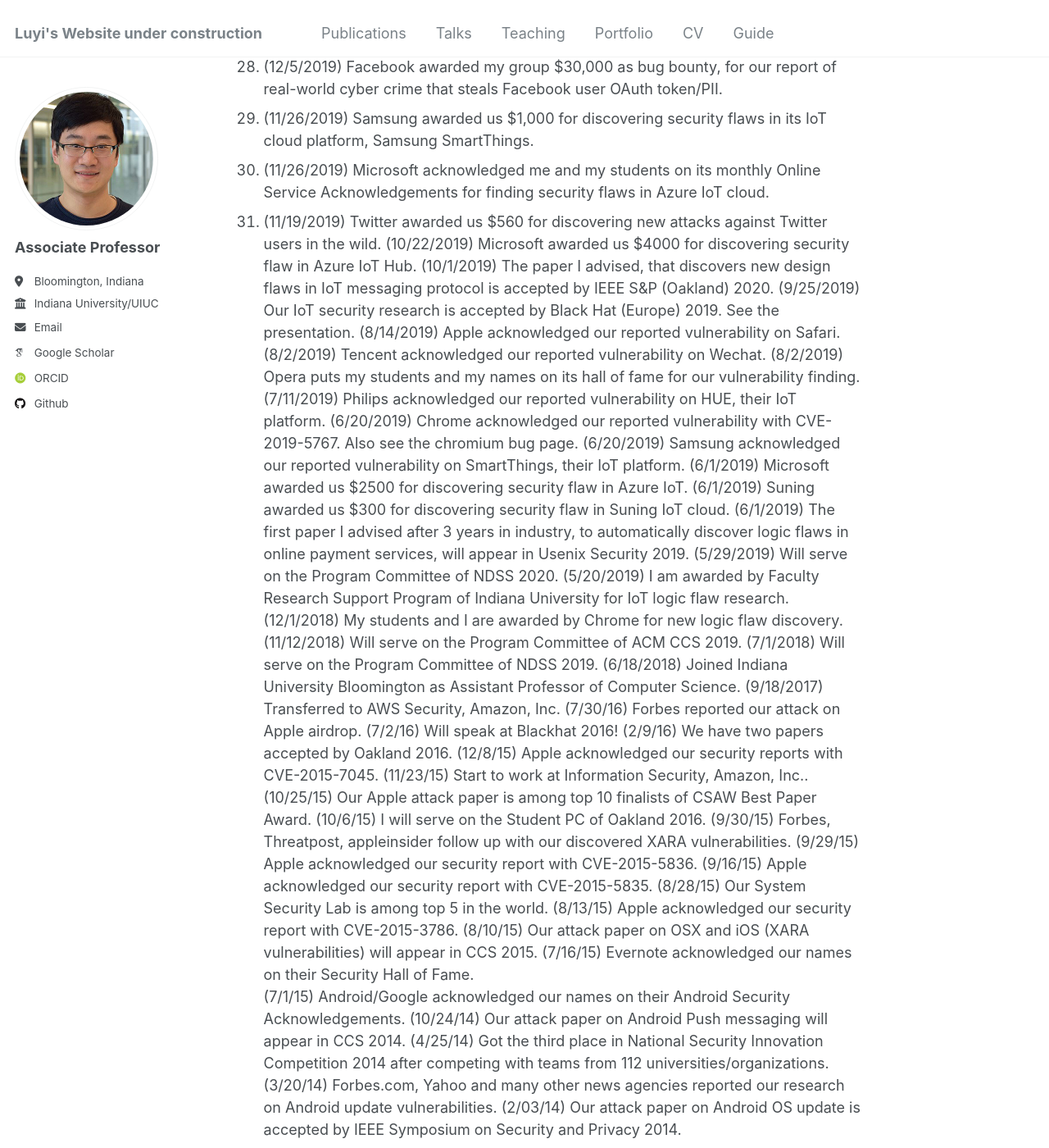
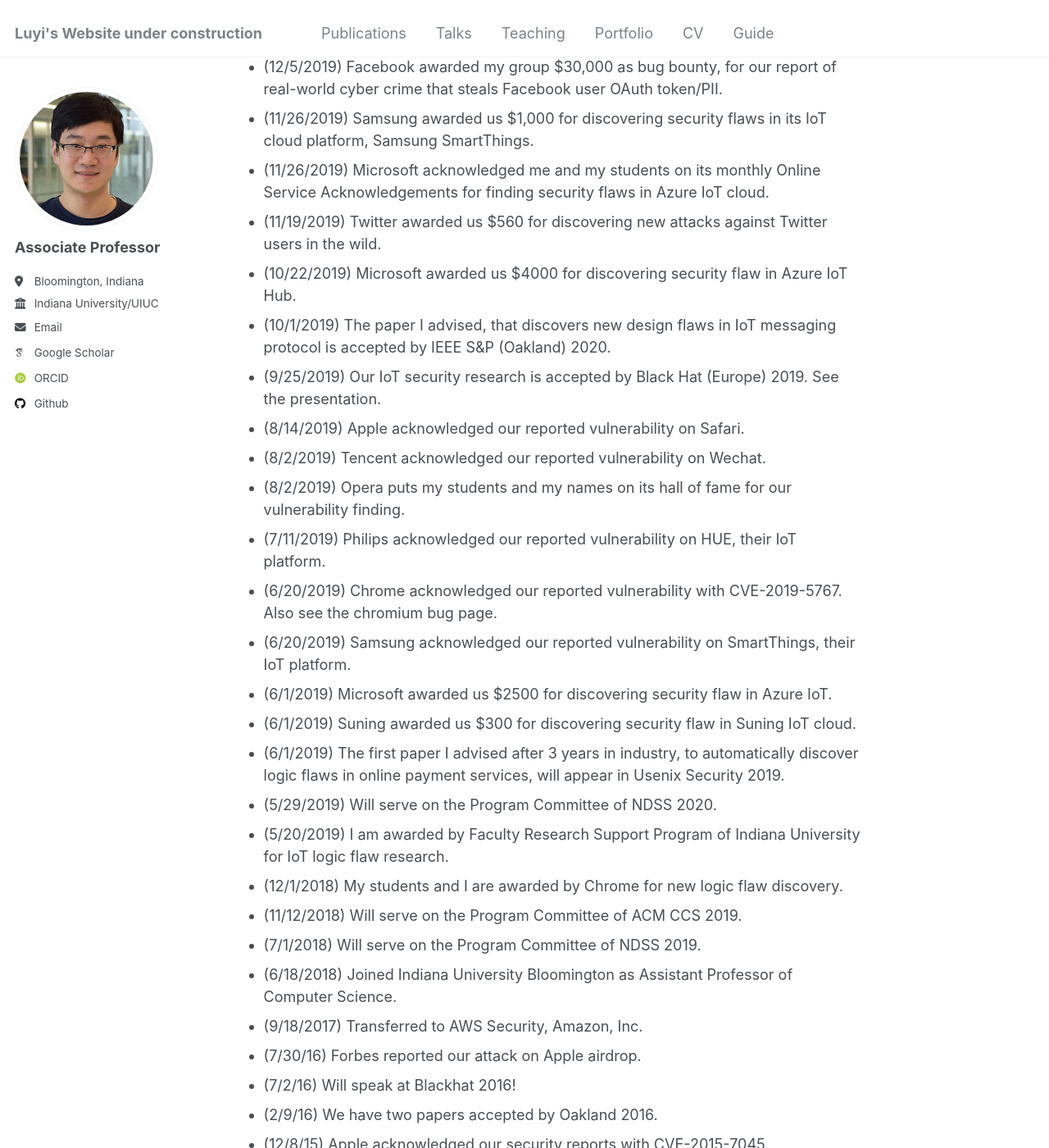
Before and after one commit to luyixing/luyixing.github.io, a Jekyll site: the page built from _pages/about.md, in a window 1280 px wide and 1400 px high, scrolled down 2934 px. Shown: the whole window at 82% size. Built offline with Jekyll 4.4.1, drawn with Linux system fonts in a browser that asks for light colours; some web fonts are replaced; some of the changed text lies outside the part shown.

Commit message:
Update about.md

```diff
--- a/_pages/about.md
+++ b/_pages/about.md
@@ -33,73 +33,73 @@ Research Areas & Interests:
 News
 ======
 
-1. (5/13/2024) I received Outstanding Junior Faculty Award of Indiana University Bloomington (class of 2024), among five awardees.
-2. (5/1/2024) I will speak at IEEE S&P '24.
-3. (5/1/2024) I joined the PC of PETS 2025.
-4. (4/1/2024) I am promoted to Associate Professor at IU (effective 7/1/2024).
-5. (2/26/2024) I founded and organized the Workshop on Security and Privacy in Standardized IoT co-located with NDSS '24 (SDIoTSec '24) to promote security research in IoT standards and standardized IoT together with Prof. L Jean Camp.
-6. (3/9/2023) Will join PC of PETS 2024!
-7. (3/1/2023) Will speak at Black Hat Asia 2023.
-8. (10/21/2023) Will join PC of WiSec 2023.
-9. (9/15/2022) Our IoT access-control research based on formal methods is accepted at Black Hat 22 (Europe). See the link. Congrats to my students Ze Jin and Yiwei who will present.
-10. (8/26/2022) Two IoT security papers to appear at ACM CCS 2022 (both focus on novel vulnerabilities/defenses: one based on formal reasoning, the other armed with formal proofs). Congrats to my students.
-11. (1/24/2022) I received an NSF CAREER award to investigate security of cloud-based IoT systems with novel formal methods.
-12. (7/2021) I received a Facebook research award (2021, Privacy Enhancing Technologies) to investigate cross-library data harvesting (XLDH) cybercrime. Our preliminary work entitled "Understanding Malicious Cross-library Data Harvesting on Android" is published at Usenix Security 2021.
-13. (6/9/2021) I received an NSF award (lead-PI) to further improve our formal verification tool named "VerioT" (see our Usenix Security 2020 paper) dedicated for verifying IoT protocols in real systems. The project is entitled "FMitF: Track II: Usability, Scalability, and Deployment Improvement of VerioT."
-14. (1/2021) I will serve on the TPC of ACM WiSec 2021.
+- (5/13/2024) I received Outstanding Junior Faculty Award of Indiana University Bloomington (class of 2024), among five awardees.
+- (5/1/2024) I will speak at IEEE S&P '24.
+- (5/1/2024) I joined the PC of PETS 2025.
+- (4/1/2024) I am promoted to Associate Professor at IU (effective 7/1/2024).
+- (2/26/2024) I founded and organized the Workshop on Security and Privacy in Standardized IoT co-located with NDSS '24 (SDIoTSec '24) to promote security research in IoT standards and standardized IoT together with Prof. L Jean Camp.
+- (3/9/2023) Will join PC of PETS 2024!
+- (3/1/2023) Will speak at Black Hat Asia 2023.
+- (10/21/2023) Will join PC of WiSec 2023.
+- (9/15/2022) Our IoT access-control research based on formal methods is accepted at Black Hat 22 (Europe). See the link. Congrats to my students Ze Jin and Yiwei who will present.
+- (8/26/2022) Two IoT security papers to appear at ACM CCS 2022 (both focus on novel vulnerabilities/defenses: one based on formal reasoning, the other armed with formal proofs). Congrats to my students.
+- (1/24/2022) I received an NSF CAREER award to investigate security of cloud-based IoT systems with novel formal methods.
+- (7/2021) I received a Facebook research award (2021, Privacy Enhancing Technologies) to investigate cross-library data harvesting (XLDH) cybercrime. Our preliminary work entitled "Understanding Malicious Cross-library Data Harvesting on Android" is published at Usenix Security 2021.
+- (6/9/2021) I received an NSF award (lead-PI) to further improve our formal verification tool named "VerioT" (see our Usenix Security 2020 paper) dedicated for verifying IoT protocols in real systems. The project is entitled "FMitF: Track II: Usability, Scalability, and Deployment Improvement of VerioT."
+- (1/2021) I will serve on the TPC of ACM WiSec 2021.
 (9/23/2020) Our work that studies the app-in-app paradigm (a.k.a. mini programs, Snap minis, iMessage apps, etc.) is accepted to Black Hat (europe) 2020. The emerging paradigm is seen in many popular social computing apps, e.g., Snapchat, Facebook, TikTok, iMessages, Wechat, Kodi, etc.
-15. (9/8/2020) Our paper that introduces the first systematic, automatic analysis on Apple kernel drivers is accepted to CCS 2020.
-16. (9/8/2020) Our paper that detects API misuses based on automatic NLP-based document analysis is accepted to CCS 2020.
-17. (6/15/2020) Our work that sheds lights on new security risks in IoT access delegation will appear in Usenix Security 2020.
-18. (6/5/2020) Congrats to our student Haoran Lu (co-advised with Prof. Xiaojing Liao), who publishes his first paper (as the first author) at CCS (2020).
-19. (3/29/2020) Apple acknowledged two macOS kernel vulnerabilities we found, with new CVE-2020-3851. See Apple security updates.
-20. (2/7/2020) Wired reported my recent work that caught a real-world cybercrime of Facebook data stealing.
-21. (2/7/2020) Facebook Bug Bounty Program highlighted the work of my team in its official 2019 (annual) review report.
-22. (1/27/2020) Apple assigned two CVEs for kernel vulnerabilities we discovered, which allow user-space applications on iOS/iPadOS/tvOS to execute arbitrary code with kernel privileges: CVE-2020-3834, CVE-2020-3858.
-23. (1/1/2020) My group received a total of $44,000+ bug bounties in 2019.
-24. (12/30/2019) Google awarded us $5,000 bug bounty for discovering malicious SDKs.
-25. (12/29/2019) Samsung awarded us another $1,000 bug bounty for discovering security flaws in its IoT cloud platform, Samsung SmartThings.
-26. (12/10/2019) Apple acknowledged kernel bug (CVE-2019-8836) we discovered, which affects iOS/iPadOS/watchOS/tvOS (see Apple security updates for iOS/iPadOS,  tvOS/watchOS).
-27. (12/6/2019) I will serve on the Program Committee of ACM CCS 2020.
-28. (12/5/2019) Facebook awarded my group $30,000 as bug bounty, for our report of real-world cyber crime that steals Facebook user OAuth token/PII.
-29. (11/26/2019) Samsung awarded us $1,000 for discovering security flaws in its IoT cloud platform, Samsung SmartThings.
-30. (11/26/2019) Microsoft acknowledged me and my students on its monthly Online Service Acknowledgements for finding security flaws in Azure IoT cloud.
-31. (11/19/2019) Twitter awarded us $560 for discovering new attacks against Twitter users in the wild.
-(10/22/2019) Microsoft awarded us $4000 for discovering security flaw in Azure IoT Hub.
-(10/1/2019) The paper I advised, that discovers new design flaws in IoT messaging protocol is accepted by IEEE S&P (Oakland) 2020.
-(9/25/2019) Our IoT security research is accepted by Black Hat (Europe) 2019. See the presentation.
-(8/14/2019) Apple acknowledged our reported vulnerability on Safari.
-(8/2/2019) Tencent acknowledged our reported vulnerability on Wechat.
-(8/2/2019) Opera puts my students and my names on its hall of fame for our vulnerability finding.
-(7/11/2019) Philips acknowledged our reported vulnerability on HUE, their IoT platform.
-(6/20/2019) Chrome acknowledged our reported vulnerability with CVE-2019-5767. Also see the chromium bug page.
-(6/20/2019) Samsung acknowledged our reported vulnerability on SmartThings, their IoT platform.
-(6/1/2019) Microsoft awarded us $2500 for discovering security flaw in Azure IoT.
-(6/1/2019) Suning awarded us $300 for discovering security flaw in Suning IoT cloud.
-(6/1/2019) The first paper I advised after 3 years in industry, to automatically discover logic flaws in online payment services, will appear in Usenix Security 2019.
-(5/29/2019) Will serve on the Program Committee of NDSS 2020.
-(5/20/2019) I am awarded by Faculty Research Support Program of Indiana University for IoT logic flaw research.
-(12/1/2018) My students and I are awarded by Chrome for new logic flaw discovery.
-(11/12/2018) Will serve on the Program Committee of ACM CCS 2019.
-(7/1/2018) Will serve on the Program Committee of NDSS 2019.
-(6/18/2018) Joined Indiana University Bloomington as Assistant Professor of Computer Science.
-(9/18/2017) Transferred to AWS Security, Amazon, Inc.
-(7/30/16) Forbes reported our attack on Apple airdrop.
-(7/2/16) Will speak at Blackhat 2016!
-(2/9/16) We have two papers accepted by Oakland 2016.
-(12/8/15) Apple acknowledged our security reports with CVE-2015-7045.
-(11/23/15) Start to work at Information Security, Amazon, Inc..
-(10/25/15) Our Apple attack paper is among top 10 finalists of CSAW Best Paper Award.
-(10/6/15) I will serve on the Student PC of Oakland 2016.
-(9/30/15) Forbes, Threatpost, appleinsider follow up with our discovered XARA vulnerabilities.﻿
-(9/29/15) Apple acknowledged our security report with CVE-2015-5836.
-(9/16/15) Apple acknowledged our security report with CVE-2015-5835.
-(8/28/15) Our System Security Lab is among top 5 in the world.
-(8/13/15) Apple acknow﻿ledged our security report with CVE-2015-3786.
-(8/10/15) Our attack paper on OSX and iOS (XARA vulnerabilities) will appear in CCS 2015.﻿
-(7/16/15) Evernote acknowledged our names on their Security Hall of Fame.
-(7/1/15) Android/Google acknowledged our names on their Android Security Acknowledgements.
-(10/24/14) Our attack paper on Android Push messaging will appear in CCS 2014.
-(4/25/14) Got the third place in National Security Innovation Competition 2014 after competing ﻿with﻿ teams from 112 universities/organizations.
-(3/20/14) Forbes.com, Yahoo and many other news agencies reported o﻿ur research on Android update vulnerabilities.
-(2/03/14) Our attack paper on Android OS update is accepted by IEEE Symposium on Security and Privacy 2014.
+- (9/8/2020) Our paper that introduces the first systematic, automatic analysis on Apple kernel drivers is accepted to CCS 2020.
+- (9/8/2020) Our paper that detects API misuses based on automatic NLP-based document analysis is accepted to CCS 2020.
+- (6/15/2020) Our work that sheds lights on new security risks in IoT access delegation will appear in Usenix Security 2020.
+- (6/5/2020) Congrats to our student Haoran Lu (co-advised with Prof. Xiaojing Liao), who publishes his first paper (as the first author) at CCS (2020).
+- (3/29/2020) Apple acknowledged two macOS kernel vulnerabilities we found, with new CVE-2020-3851. See Apple security updates.
+- (2/7/2020) Wired reported my recent work that caught a real-world cybercrime of Facebook data stealing.
+- (2/7/2020) Facebook Bug Bounty Program highlighted the work of my team in its official 2019 (annual) review report.
+- (1/27/2020) Apple assigned two CVEs for kernel vulnerabilities we discovered, which allow user-space applications on iOS/iPadOS/tvOS to execute arbitrary code with kernel privileges: CVE-2020-3834, CVE-2020-3858.
+- (1/1/2020) My group received a total of $44,000+ bug bounties in 2019.
+- (12/30/2019) Google awarded us $5,000 bug bounty for discovering malicious SDKs.
+- (12/29/2019) Samsung awarded us another $1,000 bug bounty for discovering security flaws in its IoT cloud platform, Samsung SmartThings.
+- (12/10/2019) Apple acknowledged kernel bug (CVE-2019-8836) we discovered, which affects iOS/iPadOS/watchOS/tvOS (see Apple security updates for iOS/iPadOS,  tvOS/watchOS).
+- (12/6/2019) I will serve on the Program Committee of ACM CCS 2020.
+- (12/5/2019) Facebook awarded my group $30,000 as bug bounty, for our report of real-world cyber crime that steals Facebook user OAuth token/PII.
+- (11/26/2019) Samsung awarded us $1,000 for discovering security flaws in its IoT cloud platform, Samsung SmartThings.
+- (11/26/2019) Microsoft acknowledged me and my students on its monthly Online Service Acknowledgements for finding security flaws in Azure IoT cloud.
+- (11/19/2019) Twitter awarded us $560 for discovering new attacks against Twitter users in the wild.
+- (10/22/2019) Microsoft awarded us $4000 for discovering security flaw in Azure IoT Hub.
+- (10/1/2019) The paper I advised, that discovers new design flaws in IoT messaging protocol is accepted by IEEE S&P (Oakland) 2020.
+- (9/25/2019) Our IoT security research is accepted by Black Hat (Europe) 2019. See the presentation.
+- (8/14/2019) Apple acknowledged our reported vulnerability on Safari.
+- (8/2/2019) Tencent acknowledged our reported vulnerability on Wechat.
+- (8/2/2019) Opera puts my students and my names on its hall of fame for our vulnerability finding.
+- (7/11/2019) Philips acknowledged our reported vulnerability on HUE, their IoT platform.
+- (6/20/2019) Chrome acknowledged our reported vulnerability with CVE-2019-5767. Also see the chromium bug page.
+- (6/20/2019) Samsung acknowledged our reported vulnerability on SmartThings, their IoT platform.
+- (6/1/2019) Microsoft awarded us $2500 for discovering security flaw in Azure IoT.
+- (6/1/2019) Suning awarded us $300 for discovering security flaw in Suning IoT cloud.
+- (6/1/2019) The first paper I advised after 3 years in industry, to automatically discover logic flaws in online payment services, will appear in Usenix Security 2019.
+- (5/29/2019) Will serve on the Program Committee of NDSS 2020.
+- (5/20/2019) I am awarded by Faculty Research Support Program of Indiana University for IoT logic flaw research.
+- (12/1/2018) My students and I are awarded by Chrome for new logic flaw discovery.
+- (11/12/2018) Will serve on the Program Committee of ACM CCS 2019.
+- (7/1/2018) Will serve on the Program Committee of NDSS 2019.
+- (6/18/2018) Joined Indiana University Bloomington as Assistant Professor of Computer Science.
+- (9/18/2017) Transferred to AWS Security, Amazon, Inc.
+- (7/30/16) Forbes reported our attack on Apple airdrop.
+- (7/2/16) Will speak at Blackhat 2016!
+- (2/9/16) We have two papers accepted by Oakland 2016.
+- (12/8/15) Apple acknowledged our security reports with CVE-2015-7045.
+- (11/23/15) Start to work at Information Security, Amazon, Inc..
+- (10/25/15) Our Apple attack paper is among top 10 finalists of CSAW Best Paper Award.
+- (10/6/15) I will serve on the Student PC of Oakland 2016.
+- (9/30/15) Forbes, Threatpost, appleinsider follow up with our discovered XARA vulnerabilities.
+- (9/29/15) Apple acknowledged our security report with CVE-2015-5836.
+- (9/16/15) Apple acknowledged our security report with CVE-2015-5835.
+- (8/28/15) Our System Security Lab is among top 5 in the world.
+- (8/13/15) Apple acknowledged our security report with CVE-2015-3786.
+- (8/10/15) Our attack paper on OSX and iOS (XARA vulnerabilities) will appear in CCS 2015.
+- (7/16/15) Evernote acknowledged our names on their Security Hall of Fame.
+- (7/1/15) Android/Google acknowledged our names on their Android Security Acknowledgements.
+- (10/24/14) Our attack paper on Android Push messaging will appear in CCS 2014.
+- (4/25/14) Got the third place in National Security Innovation Competition 2014 after competing with teams from 112 universities/organizations.
+- (3/20/14) Forbes.com, Yahoo and many other news agencies reported o﻿ur research on Android update vulnerabilities.
+- (2/03/14) Our attack paper on Android OS update is accepted by IEEE Symposium on Security and Privacy 2014.
```
